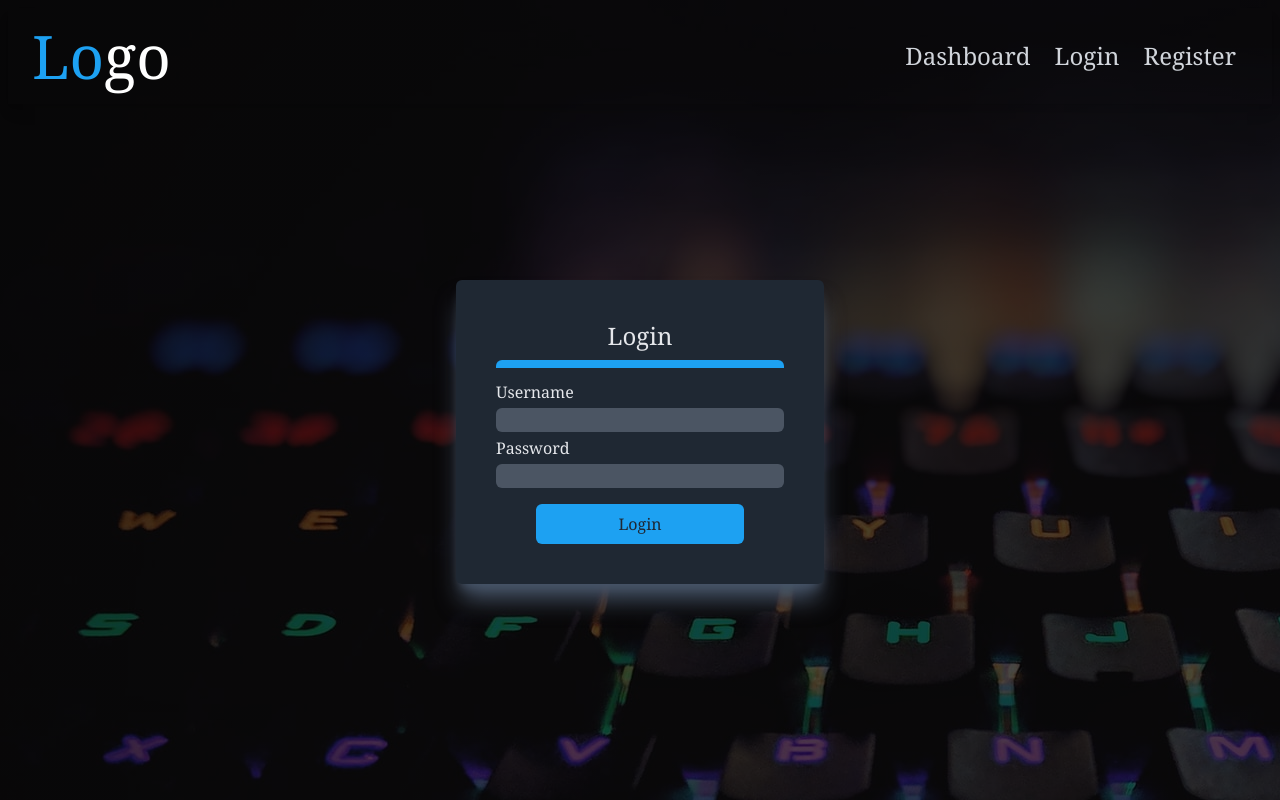
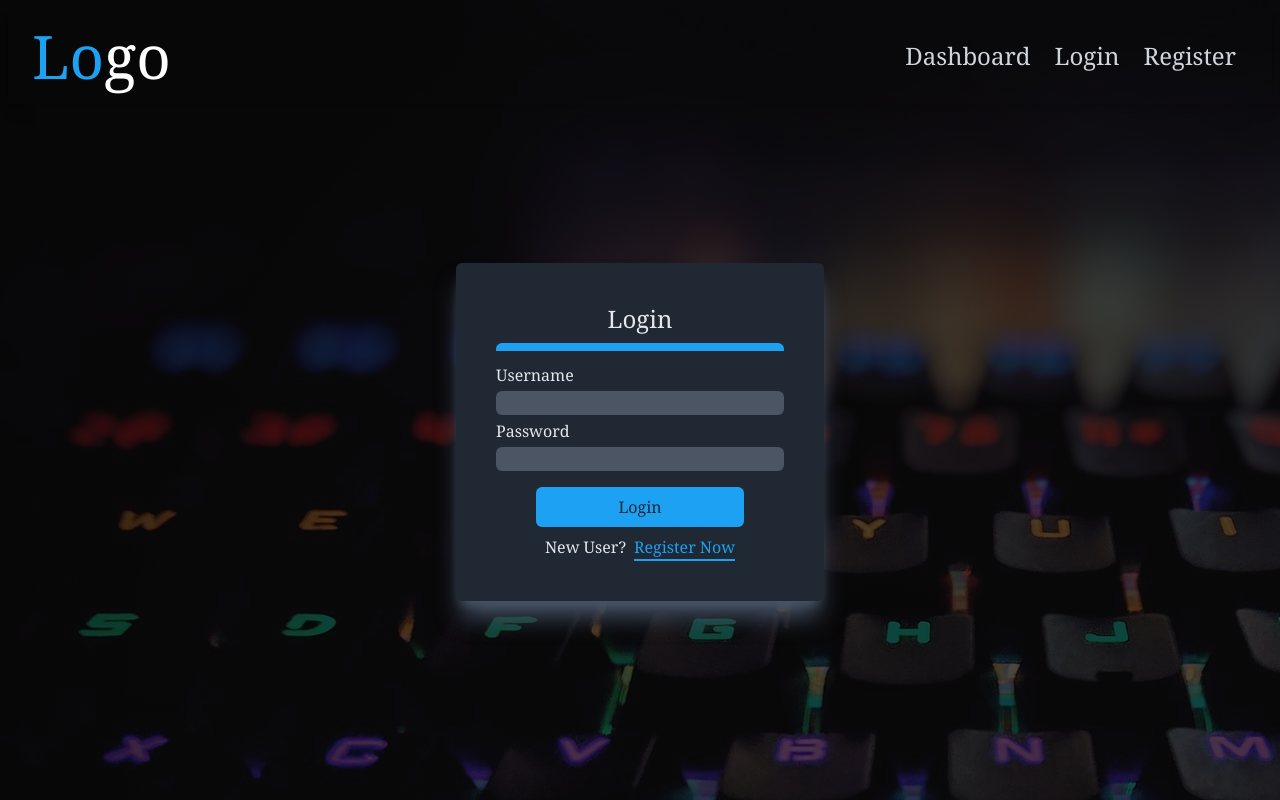
Before and after one commit to Christima-Mary-S/student-opportunity-notifier-frontend, a React (Create React App) app: page /login in a window 1280 px wide. Built offline with nearby package versions, Linux system fonts and the light colour scheme; no server answers.

Commit message:
redirecting to register from login for new users

```diff
--- a/src/components/Login.js
+++ b/src/components/Login.js
@@ -1,8 +1,8 @@
 import React, { useState } from "react";
 import { useDispatch } from "react-redux";
+import { Link } from "react-router-dom";
 
 import { login } from "../actions/actionCreators";
-
 
 export const Login = () => {
   const [userName, setUserName] = useState("");
@@ -12,9 +12,9 @@ export const Login = () => {
 
   const onSubmit = async (event) => {
     event.preventDefault();
-    const details = {username: userName, password: password};
+    const details = { username: userName, password: password };
     dispatch(login(details));
-  }
+  };
 
   return (
     <div>
@@ -46,6 +46,15 @@ export const Login = () => {
               login
             </button>
           </div>
+          <p className="mt-2 flex justify-center">
+            New user?{" "}
+            <Link
+              to="./register"
+              className="ml-2 text-cyan-light border-b-2 border-cyan-light"
+            >
+              Register Now
+            </Link>
+          </p>
         </form>
       </div>
     </div>
```
